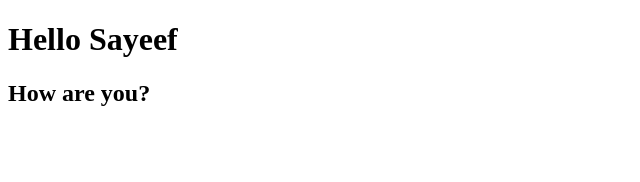
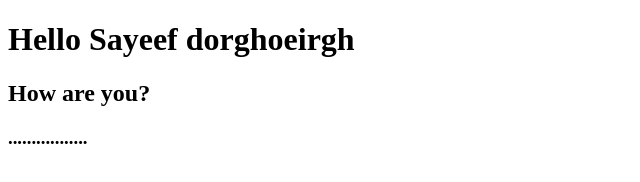
Before and after one commit to sayeef-rahman/assignment-hero-1, a plain HTML site: page index.html in a window 1280 px wide. Shown: the whole page, without its empty margins (0-640 px from the left). Drawn offline with Linux system fonts and the light colour scheme.

Commit message:
3rd commit

```diff
--- a/index.html
+++ b/index.html
@@ -7,7 +7,8 @@
     <title>Document</title>
 </head>
 <body>
-    <h1>Hello Sayeef</h1>
+    <h1>Hello Sayeef dorghoeirgh</h1>
     <h2>How are you?</h2>
+    <h3>.................</h3>
 </body>
 </html>
```
